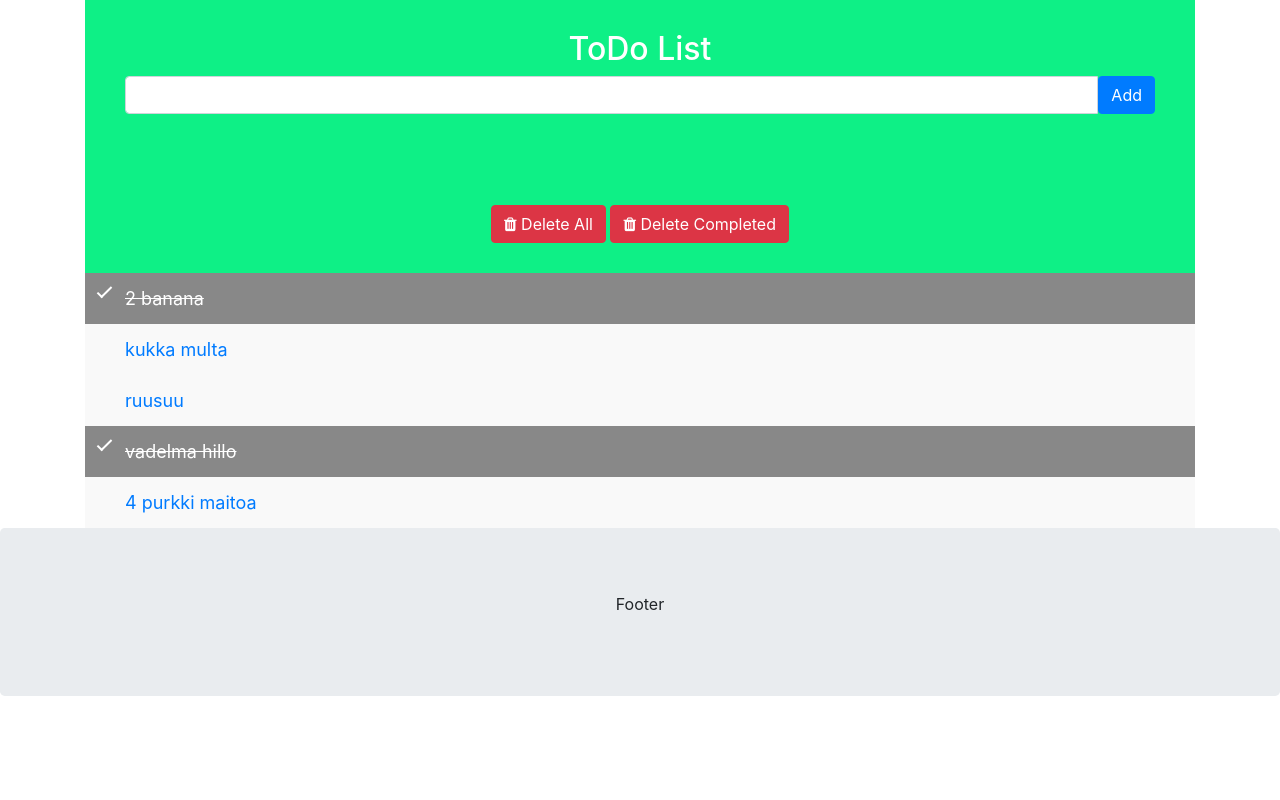
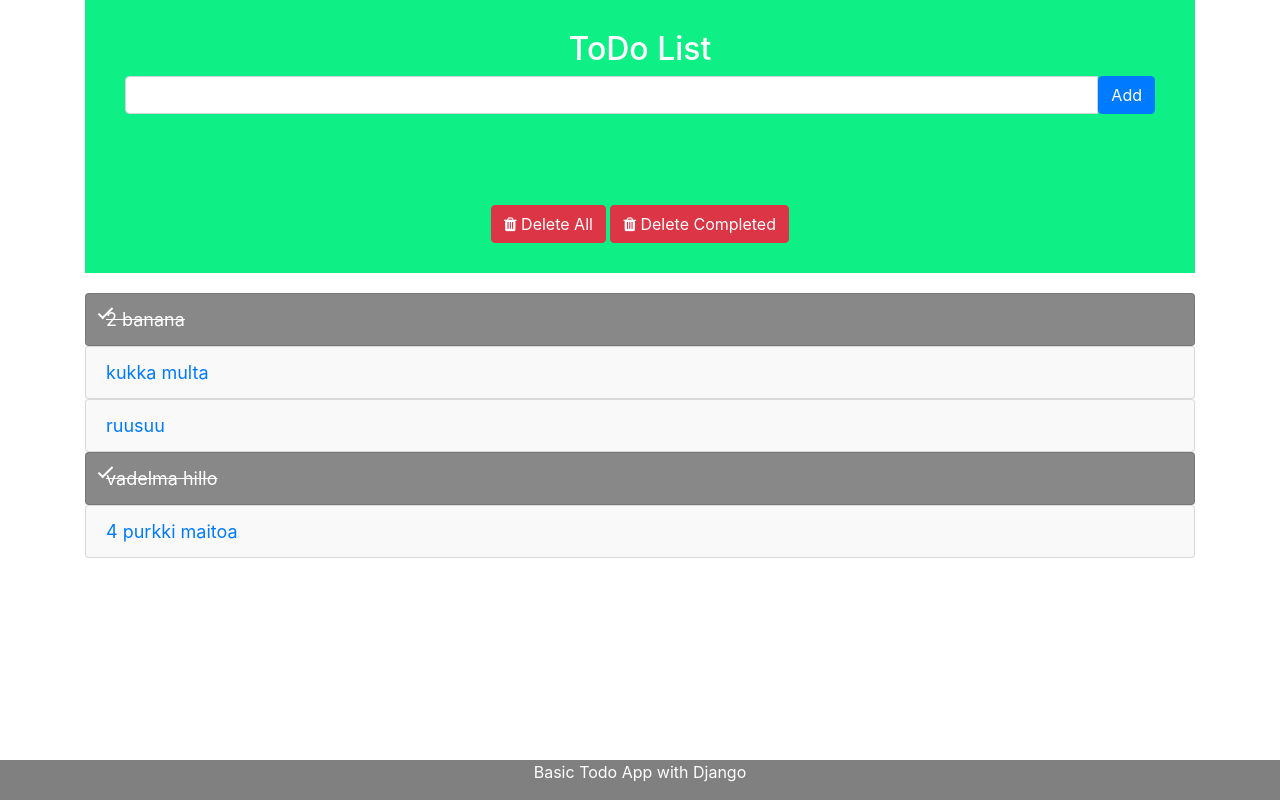
Before and after one commit to gulshankumar-nordic/todo-app-with-django, a Django app: page / in a window 1280 px wide. Run offline with Django 3.2, Linux system fonts and the light colour scheme; data comes from the database, SQL or seed files in the repository; both versions use the stored data as it was after the commit; some libraries are stand-ins or nearby versions.

Commit message:
Modified Footer and Added Screenshot

```diff
--- a/todoapp/static/todoapp/css/style.css
+++ b/todoapp/static/todoapp/css/style.css
@@ -110,3 +110,13 @@
   .addBtn:hover {
     background-color: #bbb;
   }
+
+  .footer {
+    position: fixed;
+    left: 0;
+    bottom: 0;
+    width: 100%;
+    background-color: gray;
+    color: white;
+    text-align: center;
+  }
--- a/todoapp/templates/todoapp/index.html
+++ b/todoapp/templates/todoapp/index.html
@@ -9,12 +9,8 @@
   <link rel="stylesheet" href="{% static 'todoapp/css/style.css' %}">
   <script src="{% static 'todoapp/js/bootstrap.min.js' %}"></script>
   <link rel="stylesheet" href="https://cdnjs.cloudflare.com/ajax/libs/font-awesome/4.7.0/css/font-awesome.min.css">
-
 </head>
 <body>
-
-
-
 <div class="container">
   <div class="row">
       <div class="col-sm-12">
@@ -31,8 +27,8 @@
               </div>
             </div>
           </form>
+          <div style="padding-top:75px">
             <a href="{% url 'deleteall' %}">
-      <div style="padding-top:75px">
               <button type="button" class="btn btn-danger">
                 <i class="fa fa-trash"></i>
                 Delete All
@@ -50,27 +46,25 @@
     </div>
     <div class="row">
       <div class="col-sm-12">
-
-
-  <ul >
+        <ul class="list-group" style="margin-top:20px">
           {% for todoItem in todoItems %}
           {% if todoItem.completed %}
           <a href="{% url 'uncheckcompleted' todoItem.id %}">
-      <li class="checked">{{ todoItem.text}}</li>
+            <li class="checked list-group-item">{{ todoItem.text}}</li>
           <a>
           {% else %}
           <a href="{% url 'completed' todoItem.id %}">
-        <li>{{ todoItem.text}}</li>
+            <li class="list-group-item">{{ todoItem.text}}</li>
           </a>
           {% endif %}
           {% endfor %}
         </ul>
       </div>
-
     </div>
   </div>
-<div class="jumbotron text-center" style="margin-bottom:0">
-  <p>Footer</p>
+  <div class="footer">
+    <p>Basic Todo App with Django</p>
+  </div>
 </div>
 </body>
 </html>
```
Also changed, not shown: Todo-app-with-django.png (added), db.sqlite3. Lines whose indentation alone changed are shown as unchanged.
